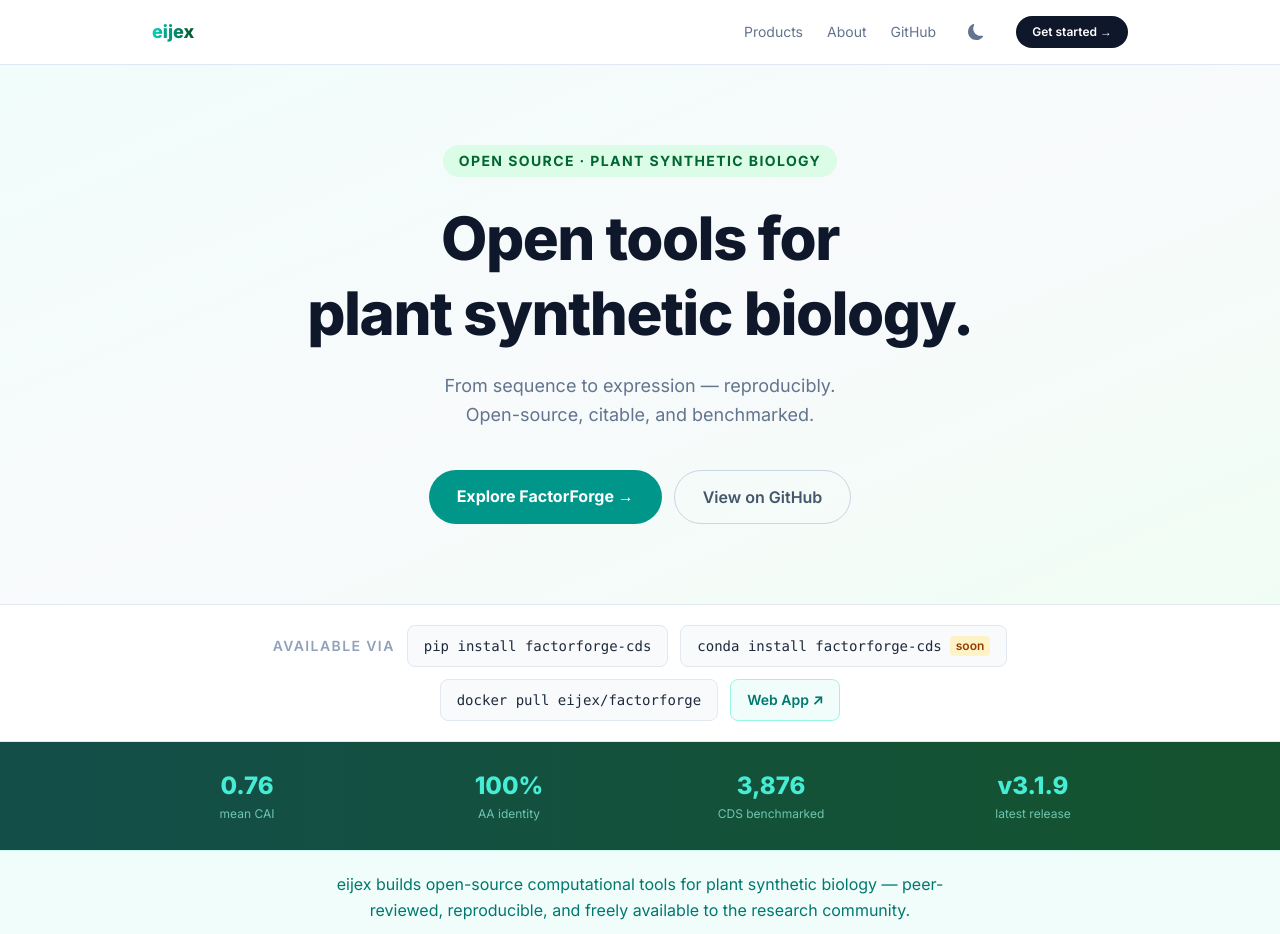
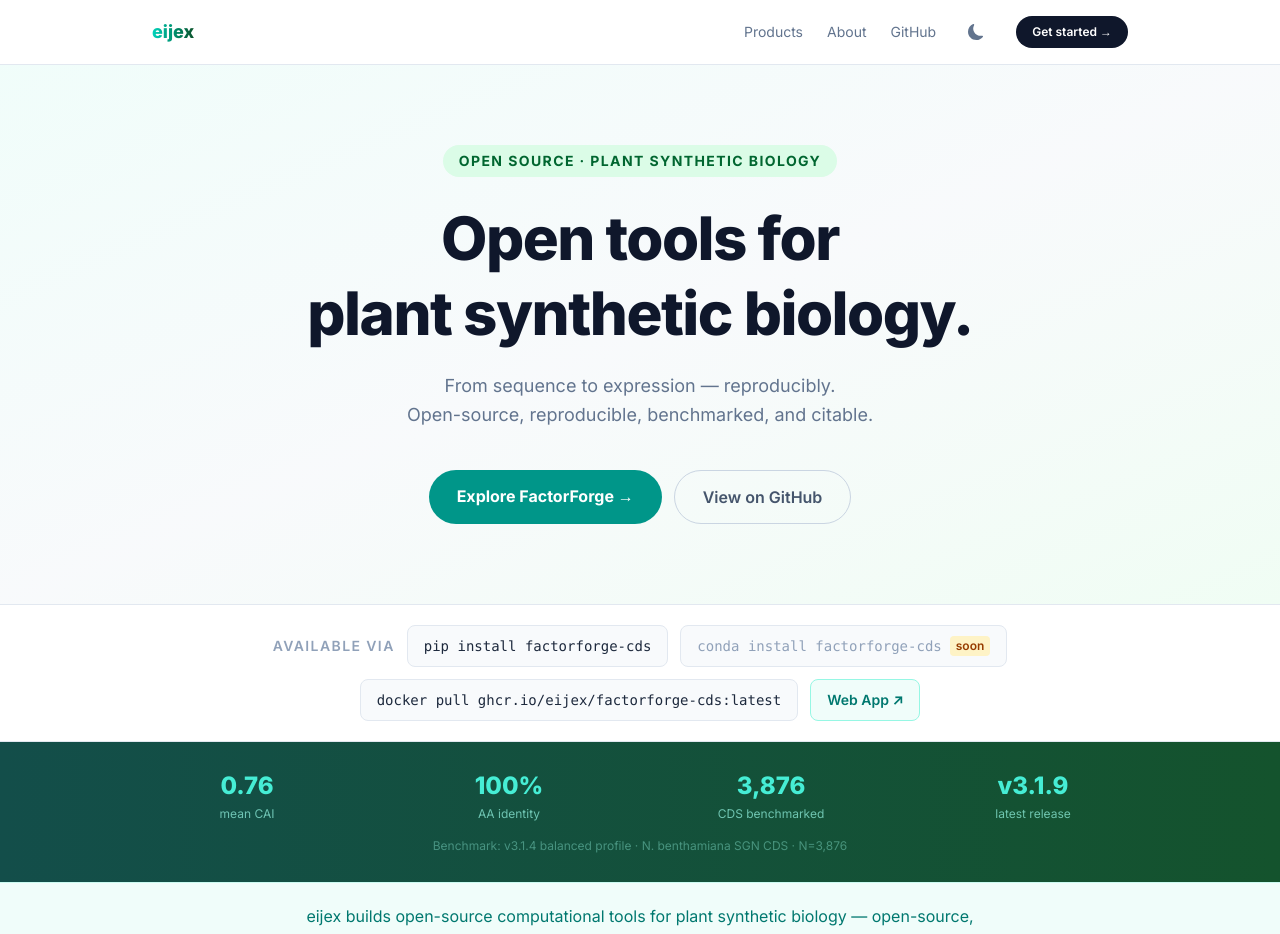
Before and after one commit to eijex/eijex-web, a Next.js app: page / in a window 1280 px wide. Shown: the top 934 px of the page. Built offline with nearby package versions, Linux system fonts and the light colour scheme.

Commit message:
fix: conda no-link, docker GHCR, peer-reviewed wording, benchmark provenance, DOI text

```diff
--- a/src/app/components/AboutStrip.tsx
+++ b/src/app/components/AboutStrip.tsx
@@ -3,7 +3,7 @@ export default function AboutStrip() {
     <div id="about" className="bg-teal-50 dark:bg-teal-950/30 border-y border-teal-100 dark:border-teal-900/50 py-5 px-6 text-center">
       <p className="text-base text-teal-700 dark:text-teal-400 leading-relaxed max-w-2xl mx-auto">
         eijex builds open-source computational tools for plant synthetic biology —
-        peer-reviewed, reproducible, and freely available to the research community.
+        open-source, reproducible, benchmarked, and freely available to the research community.
       </p>
     </div>
   );
--- a/src/app/components/AccessOptions.tsx
+++ b/src/app/components/AccessOptions.tsx
@@ -8,12 +8,12 @@ const options = [
   },
   {
     label: "conda install factorforge-cds",
-    href: "https://anaconda.org/bioconda/factorforge-cds",
+    href: null, // Bioconda pending — 링크 없음
     soon: biocondaSoon,
   },
   {
-    label: "docker pull eijex/factorforge",
-    href: "https://hub.docker.com/r/eijex/factorforge",
+    label: "docker pull ghcr.io/eijex/factorforge-cds:latest",
+    href: "https://github.com/eijex/factorforge-cds/pkgs/container/factorforge-cds",
     soon: false,
   },
 ];
@@ -25,7 +25,8 @@ export default function AccessOptions() {
         <span className="text-sm font-semibold text-slate-400 dark:text-slate-500 uppercase tracking-widest">
           Available via
         </span>
-        {options.map((opt) => (
+        {options.map((opt) =>
+          opt.href ? (
             <a
               key={opt.label}
               href={opt.href}
@@ -40,7 +41,20 @@ export default function AccessOptions() {
                 </span>
               )}
             </a>
-        ))}
+          ) : (
+            <div
+              key={opt.label}
+              className="flex items-center gap-2 bg-slate-50 dark:bg-slate-800 border border-slate-200 dark:border-slate-700 rounded-lg px-4 py-2.5 cursor-default"
+            >
+              <code className="text-sm text-slate-400 dark:text-slate-500">{opt.label}</code>
+              {opt.soon && (
+                <span className="bg-amber-100 dark:bg-amber-900/40 text-amber-800 dark:text-amber-400 text-xs font-semibold px-1.5 py-0.5 rounded">
+                  soon
+                </span>
+              )}
+            </div>
+          )
+        )}
         <a
           href="https://factorforge.eijex.com"
           target="_blank"
--- a/src/app/components/Footer.tsx
+++ b/src/app/components/Footer.tsx
@@ -7,7 +7,7 @@ const resourceLinks = [
   { label: "Documentation", href: "https://eijex.github.io/factorforge-cds/" },
   { label: "GitHub", href: "https://github.com/eijex" },
   { label: "PyPI", href: "https://pypi.org/project/factorforge-cds/" },
-  { label: "Zenodo / DOI", href: "https://doi.org/10.5281/zenodo.20407331" },
+  { label: "DOI: 10.5281/zenodo.20407331", href: "https://doi.org/10.5281/zenodo.20407331" },
 ];
 
 export default function Footer() {
--- a/src/app/components/Hero.tsx
+++ b/src/app/components/Hero.tsx
@@ -12,7 +12,7 @@ export default function Hero() {
         </h1>
         <p className="text-lg text-slate-500 dark:text-slate-400 mb-10 leading-relaxed">
           From sequence to expression — reproducibly.<br />
-          Open-source, citable, and benchmarked.
+          Open-source, reproducible, benchmarked, and citable.
         </p>
         <div className="flex flex-col sm:flex-row justify-center gap-3">
           <a
--- a/src/app/components/StatsBar.tsx
+++ b/src/app/components/StatsBar.tsx
@@ -21,6 +21,9 @@ export default function StatsBar() {
           </div>
         ))}
       </div>
+      <p className="text-center text-xs text-teal-200/40 mt-4">
+        Benchmark: v3.1.4 balanced profile · N. benthamiana SGN CDS · N=3,876
+      </p>
     </div>
   );
 }
```
Lines whose indentation alone changed are shown as unchanged.
